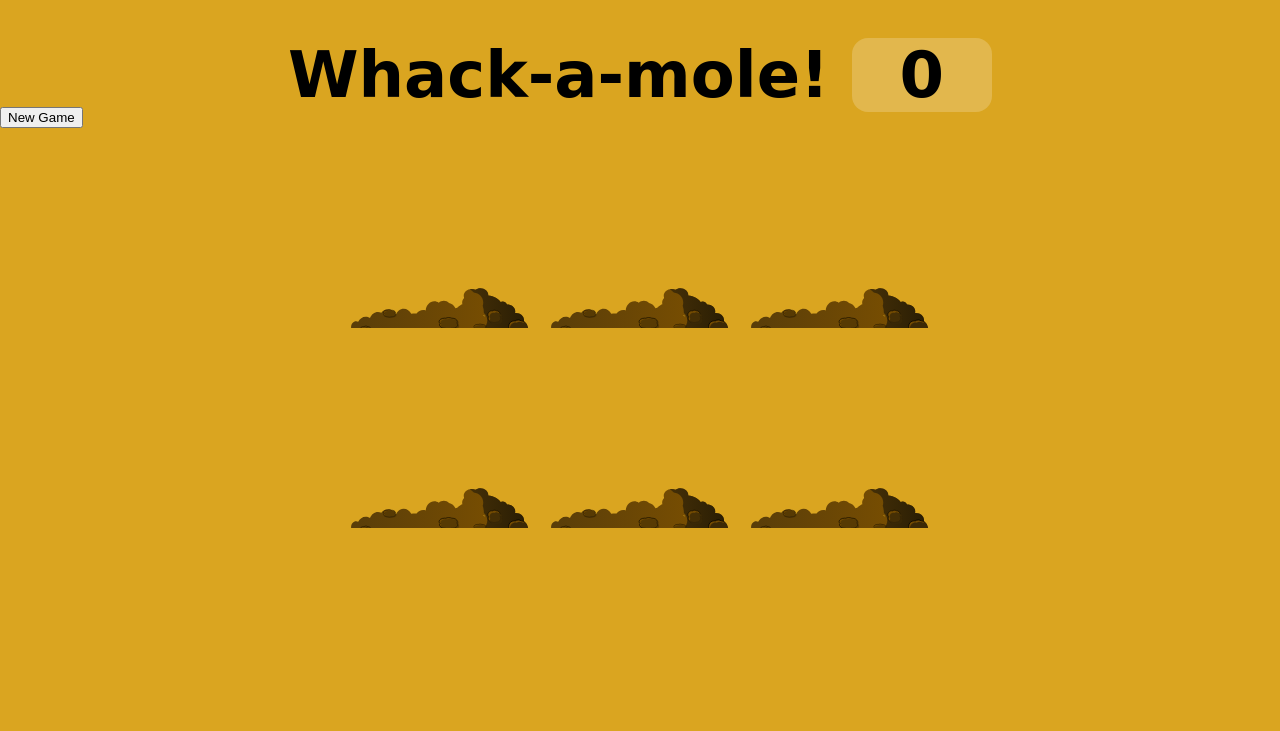
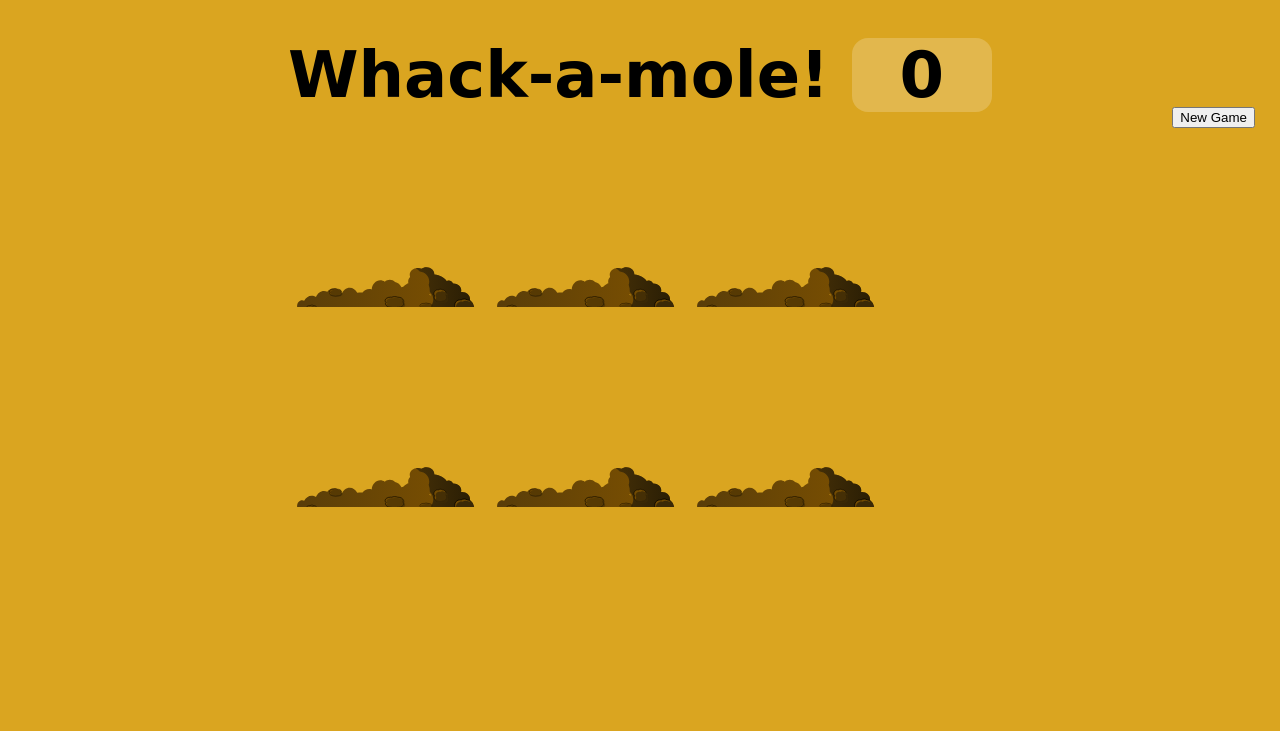
Before and after one commit to karenfreemansmith/JavaScript30Collection, a plain HTML site: page index.html in a window 1280 px wide. Drawn offline with Linux system fonts and the light colour scheme.

Commit message:
minor fixes - button position, cheat stop?

```diff
--- a/scripts.js
+++ b/scripts.js
@@ -40,6 +40,9 @@ function startGame() {
 
 function bonk(e) {
   if(!e.isTrusted) return; //to prevent cheating
+  // apparently you can also click on the invisible mole,
+  // or click more than once while it's "up"
+  // if classList.contains('up') did not help...
   score++;
   this.classList.remove('up');
   scoreboard.textContent = score;
--- a/styles.css
+++ b/styles.css
@@ -18,6 +18,11 @@
  font-size: 4rem;
  line-height:1;
  margin-bottom: 0;
+}
+
+button {
+  float: right;
+  margin-right: 25px;
 }
 
 .score {
```
Lines whose indentation alone changed are shown as unchanged.
